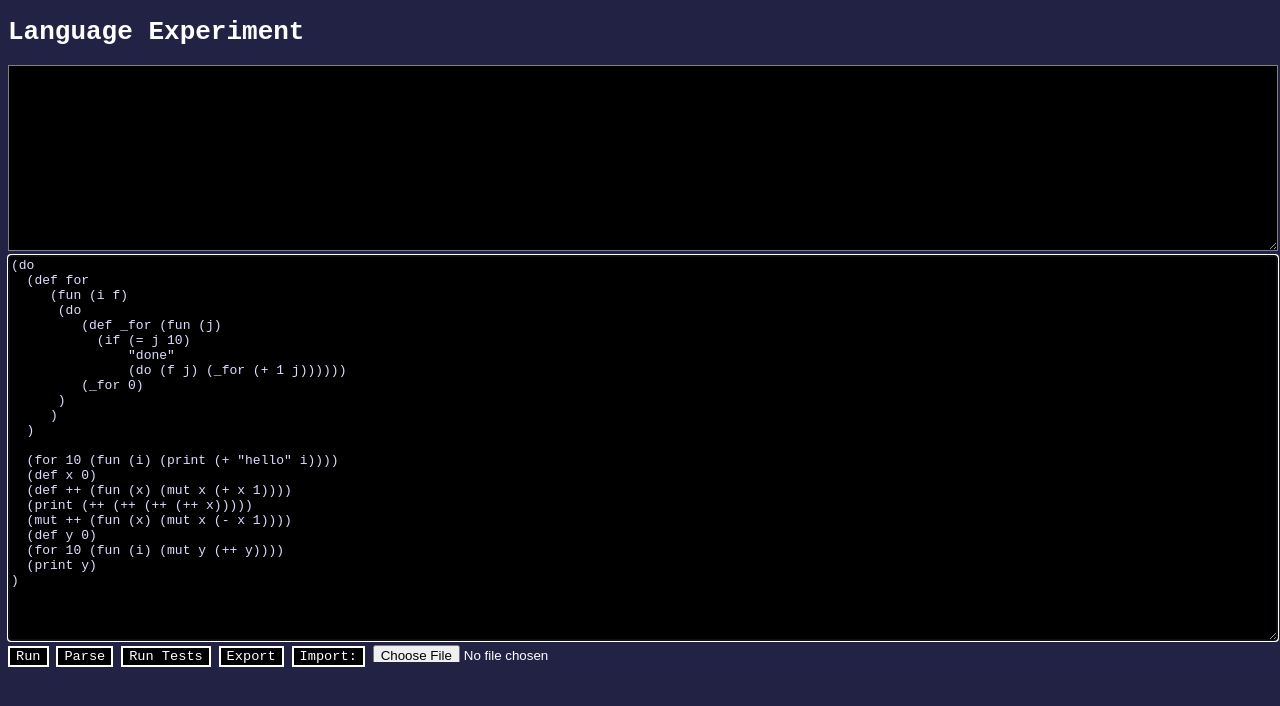
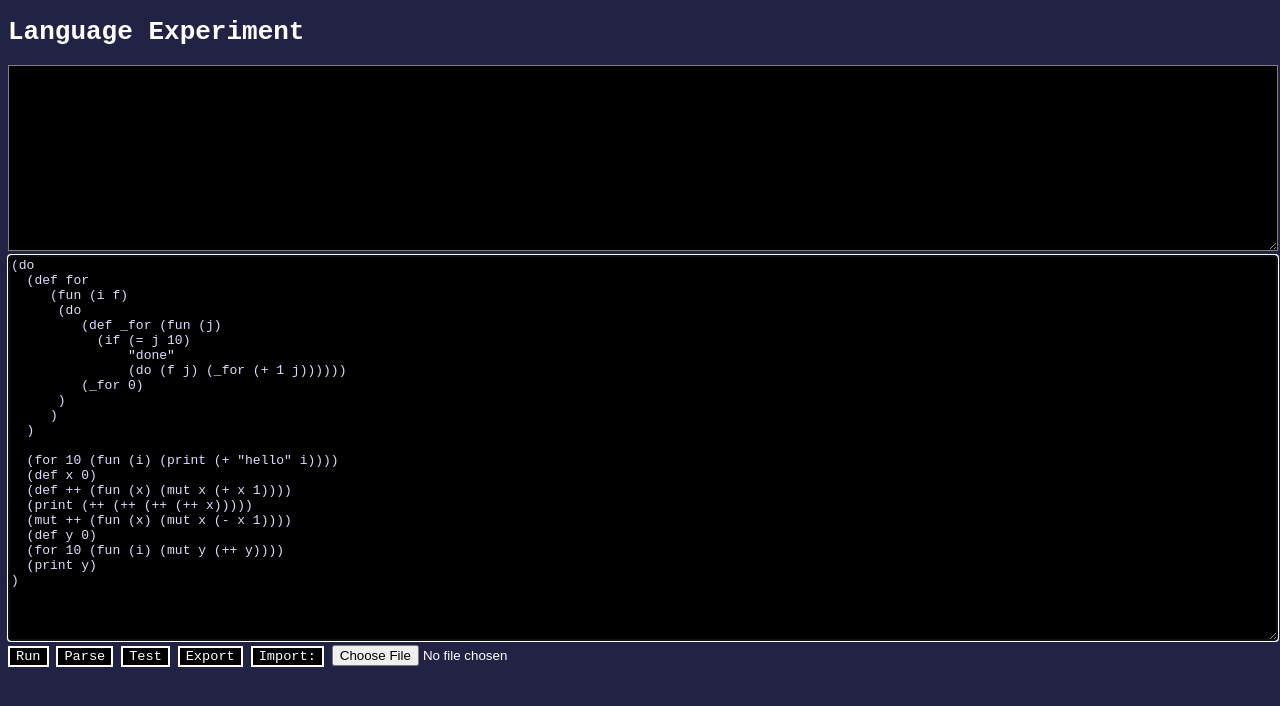
Before and after one commit to willnewton10/lang-experiment, a plain HTML site: page index.html in a window 1280 px wide. Drawn offline with Linux system fonts and the light colour scheme.

```diff
--- a/index.html
+++ b/index.html
@@ -36,7 +36,7 @@
 	<br />
 	<input class='btn' type='button' value='Run' onclick='runScript("run")' />
 	<input class='btn' type='button' value='Parse' onclick='runScript("parse")' />
-	<input class='btn' type='button' value='Run Tests' onclick='runScript("runTests")' />
+	<input class='btn' type='button' value='Test' onclick='runScript("runTests")' />
 	<input class='btn' type='button' value='Export' onclick='runScript("openCodeInNewTab")' />
 
 	<input class='btn' type='button' value='Import:' />
--- a/style.css
+++ b/style.css
@@ -32,5 +32,4 @@ body {
 	font-weight: bold;
 }
 .upload {
-	height: 1.3em;
 }
```
Also changed, not shown: primes.txt (added).
